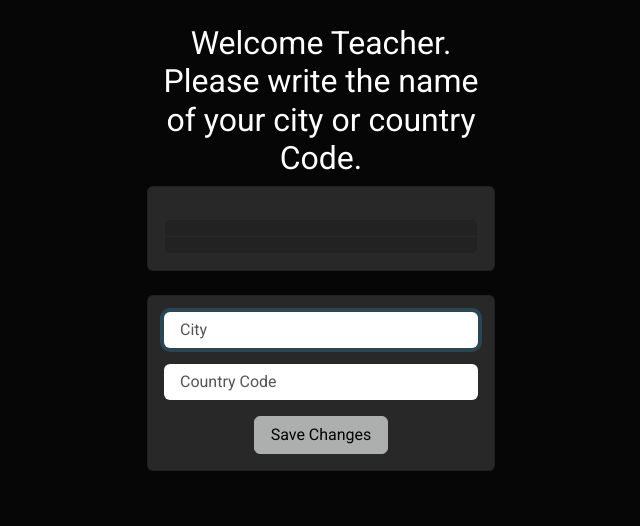
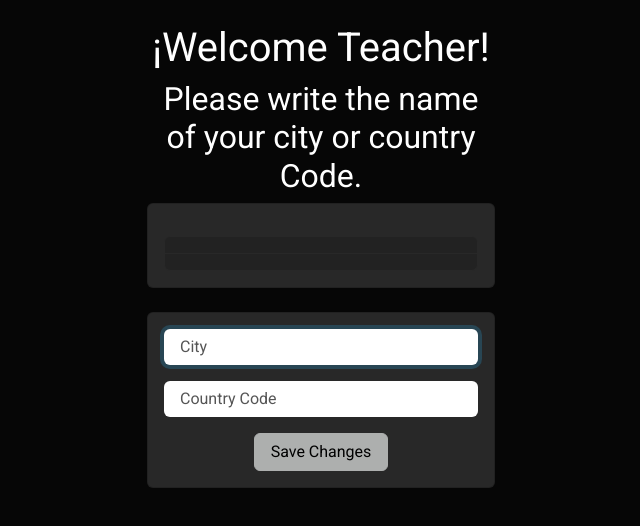
Before and after one commit to Arias-Manuel/Entrega-de-Proyecto-Final, a website: page src/index.html in a window 1280 px wide. Shown: the whole page, without its empty margins (319-959 px from the left). Drawn offline with nearby package versions, Linux system fonts and the light colour scheme.

Commit message:
More commit

```diff
--- a/src/index.html
+++ b/src/index.html
@@ -11,7 +11,8 @@
     <div class="container p-4">
       <div class="row">
         <div class="col-md-4 mx-auto text-center">
-          <h1 class="h4">Welcome Teacher. Please write the name of your city or country Code.</h1>
+          <h1 class="h3">¡Welcome Teacher!</h1>
+          <h2 class="h4">Please write the name of your city or country Code.</h2>
           <div class="card">
             <div class="card-body">
               <h1 id="weather-location" class="h3"></h1>
```
